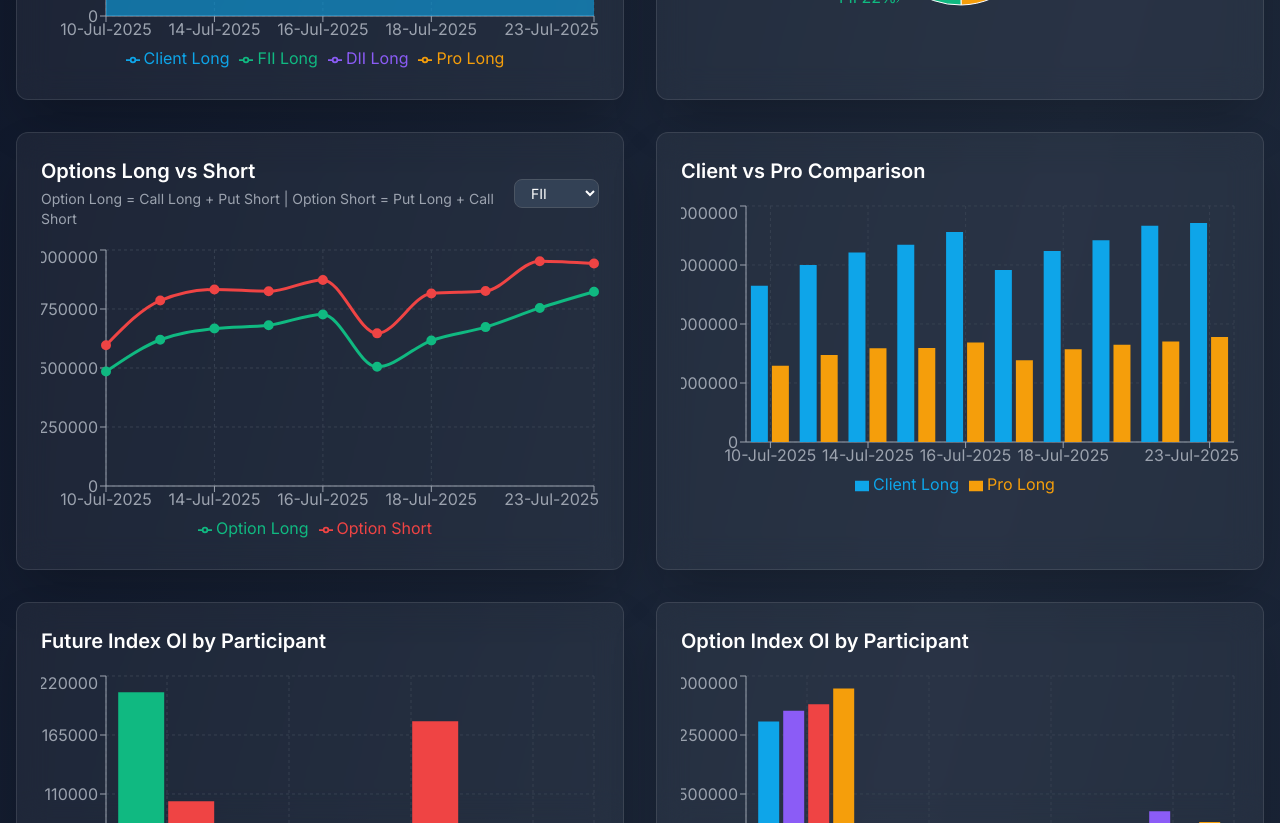
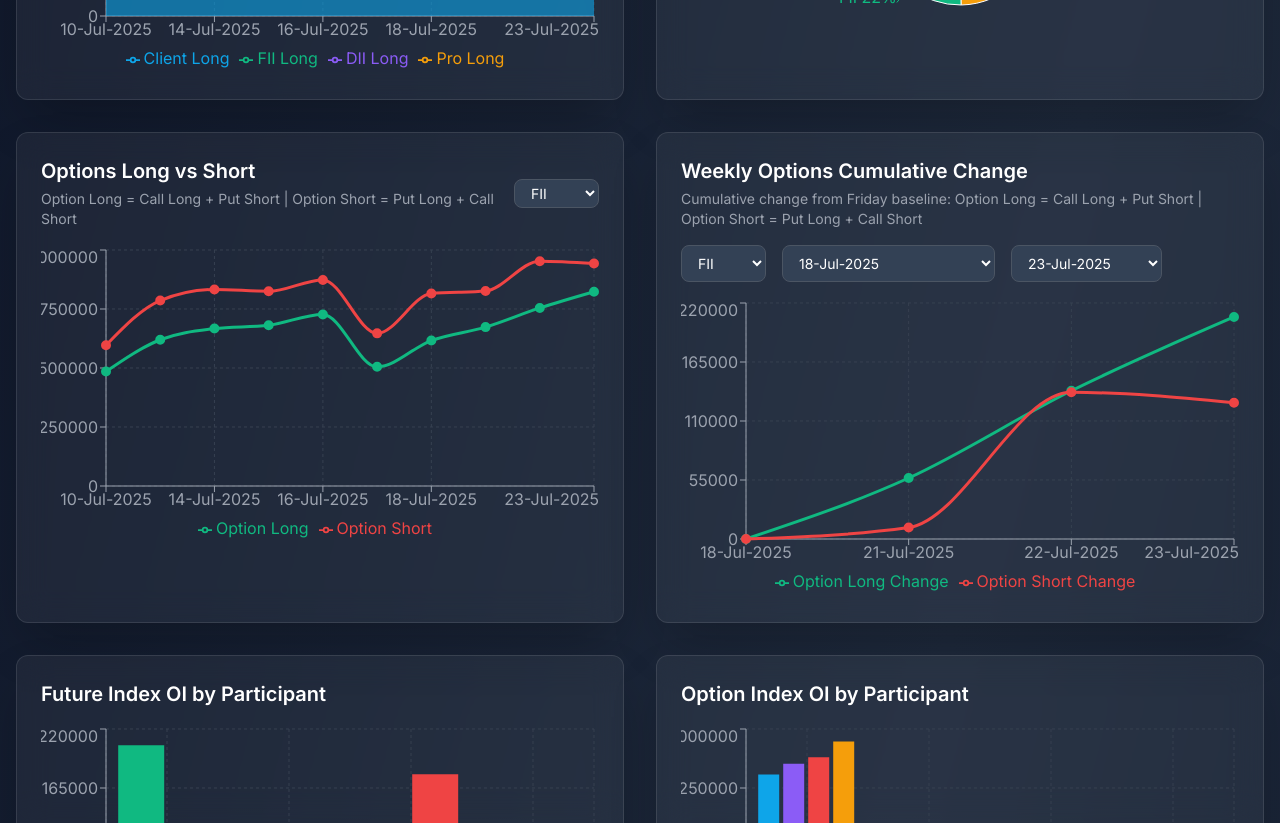
Before and after one commit to ryuzaki-ved/NSE-EOD-Data-Analyzer, a React (Vite) app in the folder my-eod-app/: page /part-oi in a window 1280 px wide. Shown: the part 660-1483 px from the top of the page. Built offline with nearby package versions, Linux system fonts and the light colour scheme.

Commit message:
More precise analysis

```diff
--- /dev/null
+++ b/my-eod-app/src/components/partOI/WeeklyOptionsCumulativeChart.jsx
@@ -0,0 +1,222 @@
+import React, { useState, useMemo } from 'react'
+import { LineChart, Line, XAxis, YAxis, CartesianGrid, Tooltip, Legend, ResponsiveContainer } from 'recharts'
+
+const WeeklyOptionsCumulativeChart = ({ chartData }) => {
+  const [selectedParticipant, setSelectedParticipant] = useState('FII')
+  const [startDate, setStartDate] = useState('')
+  const [endDate, setEndDate] = useState('')
+
+  // Get unique participants from chart data
+  const participants = useMemo(() => {
+    const participantSet = new Set()
+    chartData.forEach(item => {
+      Object.keys(item).forEach(key => {
+        if (key.includes('_option_index_')) {
+          const participant = key.split('_option_index_')[0]
+          if (participant !== 'date') {
+            participantSet.add(participant)
+          }
+        }
+      })
+    })
+    return Array.from(participantSet).sort()
+  }, [chartData])
+
+  // Get all available dates and find the latest Friday
+  const allDates = useMemo(() => {
+    const dates = chartData.map(item => item.date).sort((a, b) => {
+      const dateA = new Date(a.split('-').reverse().join('-'))
+      const dateB = new Date(b.split('-').reverse().join('-'))
+      return dateA - dateB
+    })
+
+    // Find the latest Friday
+    let latestFriday = null
+    for (let i = dates.length - 1; i >= 0; i--) {
+      const date = new Date(dates[i].split('-').reverse().join('-'))
+      if (date.getDay() === 5) { // Friday = 5
+        latestFriday = dates[i]
+        break
+      }
+    }
+
+    return { dates, latestFriday }
+  }, [chartData])
+
+  // Set default date range to latest Friday to latest available date
+  React.useEffect(() => {
+    if (allDates.latestFriday && !startDate) {
+      setStartDate(allDates.latestFriday)
+      setEndDate(allDates.dates[allDates.dates.length - 1])
+    }
+  }, [allDates, startDate])
+
+  // Calculate cumulative options data for selected participant and date range
+  const cumulativeData = useMemo(() => {
+    if (!startDate || !endDate) return []
+
+    // Filter data for selected date range
+    const filteredData = chartData.filter(item => {
+      const itemDate = new Date(item.date.split('-').reverse().join('-'))
+      const start = new Date(startDate.split('-').reverse().join('-'))
+      const end = new Date(endDate.split('-').reverse().join('-'))
+      return itemDate >= start && itemDate <= end
+    }).sort((a, b) => {
+      const dateA = new Date(a.date.split('-').reverse().join('-'))
+      const dateB = new Date(b.date.split('-').reverse().join('-'))
+      return dateA - dateB
+    })
+
+    if (filteredData.length === 0) return []
+
+    // Get Friday baseline values
+    const fridayData = filteredData.find(item => {
+      const date = new Date(item.date.split('-').reverse().join('-'))
+      return date.getDay() === 5 // Friday
+    })
+
+    if (!fridayData) return []
+
+    const fridayCallLong = fridayData[`${selectedParticipant}_option_index_call_long`] || 0
+    const fridayPutShort = fridayData[`${selectedParticipant}_option_index_put_short`] || 0
+    const fridayPutLong = fridayData[`${selectedParticipant}_option_index_put_long`] || 0
+    const fridayCallShort = fridayData[`${selectedParticipant}_option_index_call_short`] || 0
+
+    const fridayOptionLong = fridayCallLong + fridayPutShort
+    const fridayOptionShort = fridayPutLong + fridayCallShort
+
+    // Calculate cumulative changes from Friday
+    return filteredData.map(item => {
+      const callLong = item[`${selectedParticipant}_option_index_call_long`] || 0
+      const putShort = item[`${selectedParticipant}_option_index_put_short`] || 0
+      const putLong = item[`${selectedParticipant}_option_index_put_long`] || 0
+      const callShort = item[`${selectedParticipant}_option_index_call_short`] || 0
+
+      const currentOptionLong = callLong + putShort
+      const currentOptionShort = putLong + callShort
+
+      return {
+        date: item.date,
+        optionLongChange: currentOptionLong - fridayOptionLong,
+        optionShortChange: currentOptionShort - fridayOptionShort,
+        isFriday: new Date(item.date.split('-').reverse().join('-')).getDay() === 5
+      }
+    })
+  }, [chartData, selectedParticipant, startDate, endDate])
+
+  // Get available date ranges (Fridays)
+  const availableFridays = useMemo(() => {
+    const fridays = []
+    chartData.forEach(item => {
+      const date = new Date(item.date.split('-').reverse().join('-'))
+      if (date.getDay() === 5) { // Friday
+        fridays.push(item.date)
+      }
+    })
+    return fridays.sort((a, b) => {
+      const dateA = new Date(a.split('-').reverse().join('-'))
+      const dateB = new Date(b.split('-').reverse().join('-'))
+      return dateA - dateB
+    })
+  }, [chartData])
+
+  return (
+    <div className="glass-card p-6">
+      <div className="flex flex-col space-y-4 mb-4">
+        <div>
+          <h3 className="text-xl font-semibold">Weekly Options Cumulative Change</h3>
+          <p className="text-sm text-gray-400 mt-1">
+            Cumulative change from Friday baseline: Option Long = Call Long + Put Short | Option Short = Put Long + Call Short
+          </p>
+        </div>
+
+        <div className="flex flex-col sm:flex-row gap-4">
+          <select
+            value={selectedParticipant}
+            onChange={(e) => setSelectedParticipant(e.target.value)}
+            className="px-3 py-2 bg-dark-700 border border-gray-600 rounded-lg focus:ring-2 focus:ring-primary-500 text-sm"
+          >
+            {participants.map(participant => (
+              <option key={participant} value={participant}>{participant}</option>
+            ))}
+          </select>
+
+          <select
+            value={startDate}
+            onChange={(e) => setStartDate(e.target.value)}
+            className="px-3 py-2 bg-dark-700 border border-gray-600 rounded-lg focus:ring-2 focus:ring-primary-500 text-sm"
+          >
+            <option value="">Select Start Date (Friday)</option>
+            {availableFridays.map(friday => (
+              <option key={friday} value={friday}>{friday}</option>
+            ))}
+          </select>
+
+          <select
+            value={endDate}
+            onChange={(e) => setEndDate(e.target.value)}
+            className="px-3 py-2 bg-dark-700 border border-gray-600 rounded-lg focus:ring-2 focus:ring-primary-500 text-sm"
+          >
+            <option value="">Select End Date</option>
+            {chartData
+              .filter(item => {
+                if (!startDate) return true
+                const itemDate = new Date(item.date.split('-').reverse().join('-'))
+                const start = new Date(startDate.split('-').reverse().join('-'))
+                return itemDate >= start
+              })
+              .map(item => item.date)
+              .sort((a, b) => {
+                const dateA = new Date(a.split('-').reverse().join('-'))
+                const dateB = new Date(b.split('-').reverse().join('-'))
+                return dateA - dateB
+              })
+              .map(date => (
+                <option key={date} value={date}>{date}</option>
+              ))
+            }
+          </select>
+        </div>
+      </div>
+
+      <ResponsiveContainer width="100%" height={300}>
+        <LineChart data={cumulativeData}>
+          <CartesianGrid strokeDasharray="3 3" stroke="#374151" />
+          <XAxis dataKey="date" stroke="#9ca3af" />
+          <YAxis stroke="#9ca3af" />
+          <Tooltip
+            contentStyle={{
+              backgroundColor: '#1f2937',
+              border: '1px solid #374151',
+              borderRadius: '8px',
+              color: '#e2e8f0',
+            }}
+            formatter={(value, name) => [
+              value.toLocaleString(),
+              name === 'optionLongChange' ? 'Option Long Change' : 'Option Short Change'
+            ]}
+          />
+          <Legend />
+          <Line
+            type="monotone"
+            dataKey="optionLongChange"
+            stroke="#10b981"
+            strokeWidth={3}
+            dot={{ fill: '#10b981', strokeWidth: 2, r: 4 }}
+            name="Option Long Change"
+          />
+          <Line
+            type="monotone"
+            dataKey="optionShortChange"
+            stroke="#ef4444"
+            strokeWidth={3}
+            dot={{ fill: '#ef4444', strokeWidth: 2, r: 4 }}
+            name="Option Short Change"
+          />
+        </LineChart>
+      </ResponsiveContainer>
+    </div>
+  )
+}
+
+export default WeeklyOptionsCumulativeChart
--- a/my-eod-app/src/pages/PartOIPage.jsx
+++ b/my-eod-app/src/pages/PartOIPage.jsx
@@ -8,7 +8,7 @@ import { calculateRatio, getRatioClass, formatRatio, formatIndianNumber, formatD
 import LongVsShortTrendChart from '../components/partOI/LongVsShortTrendChart'
 import ClientTypeDistributionPie from '../components/partOI/ClientTypeDistributionPie'
 import OptionsLongVsShortChart from '../components/partOI/OptionsLongVsShortChart'
-import ClientVsProBarChart from '../components/partOI/ClientVsProBarChart'
+import WeeklyOptionsCumulativeChart from '../components/partOI/WeeklyOptionsCumulativeChart'
 import FutureIndexOIBarChart from '../components/partOI/FutureIndexOIBarChart'
 import OptionIndexOIBarChart from '../components/partOI/OptionIndexOIBarChart'
 import CorrelationInsights from '../components/CorrelationInsights'
@@ -1117,7 +1117,7 @@ const PartOIPage = () => {
 
       <div className="grid lg:grid-cols-2 gap-8">
         <OptionsLongVsShortChart chartData={chartData} />
-        <ClientVsProBarChart chartData={chartData} />
+        <WeeklyOptionsCumulativeChart chartData={chartData} />
       </div>
 
       {/* Participant Comparison Charts */}
```
